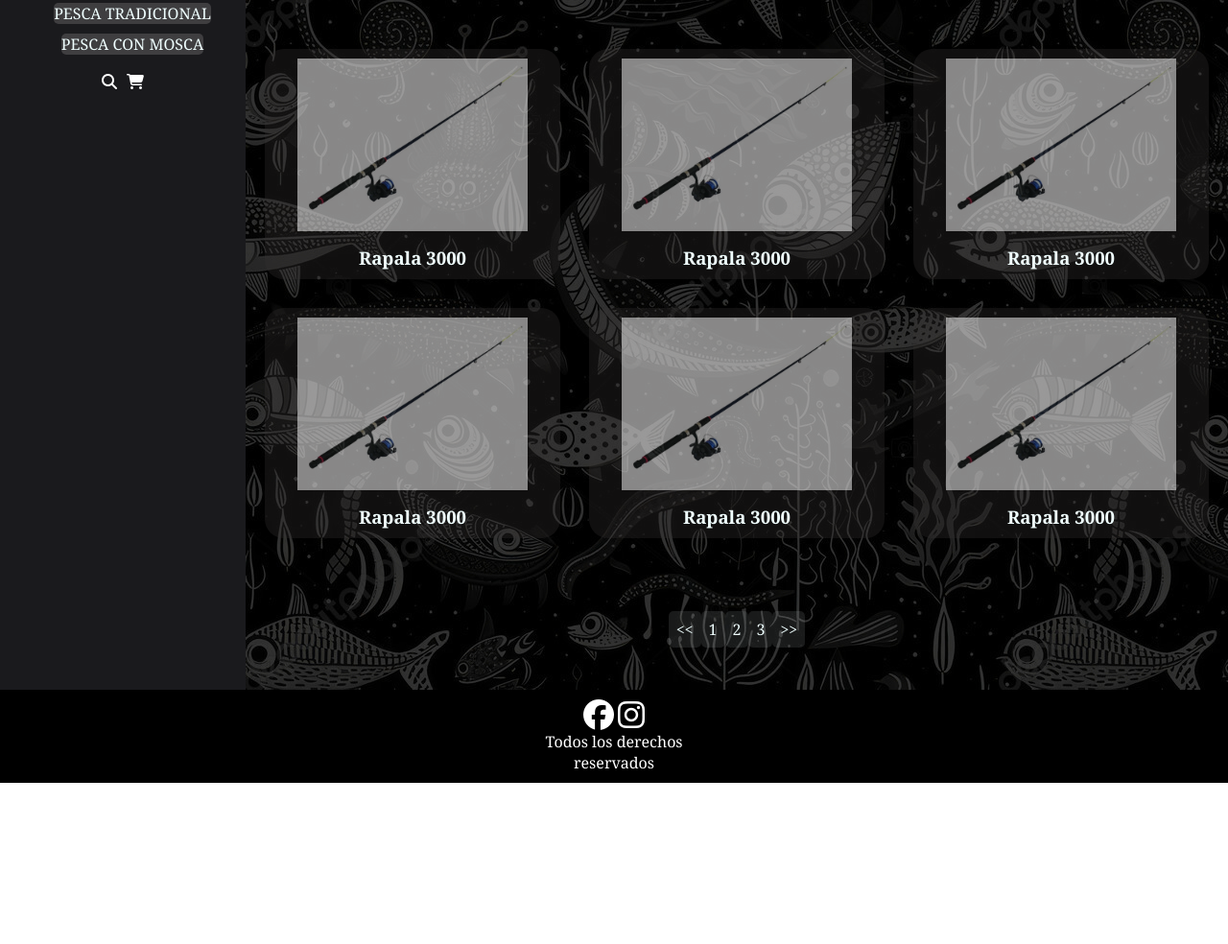
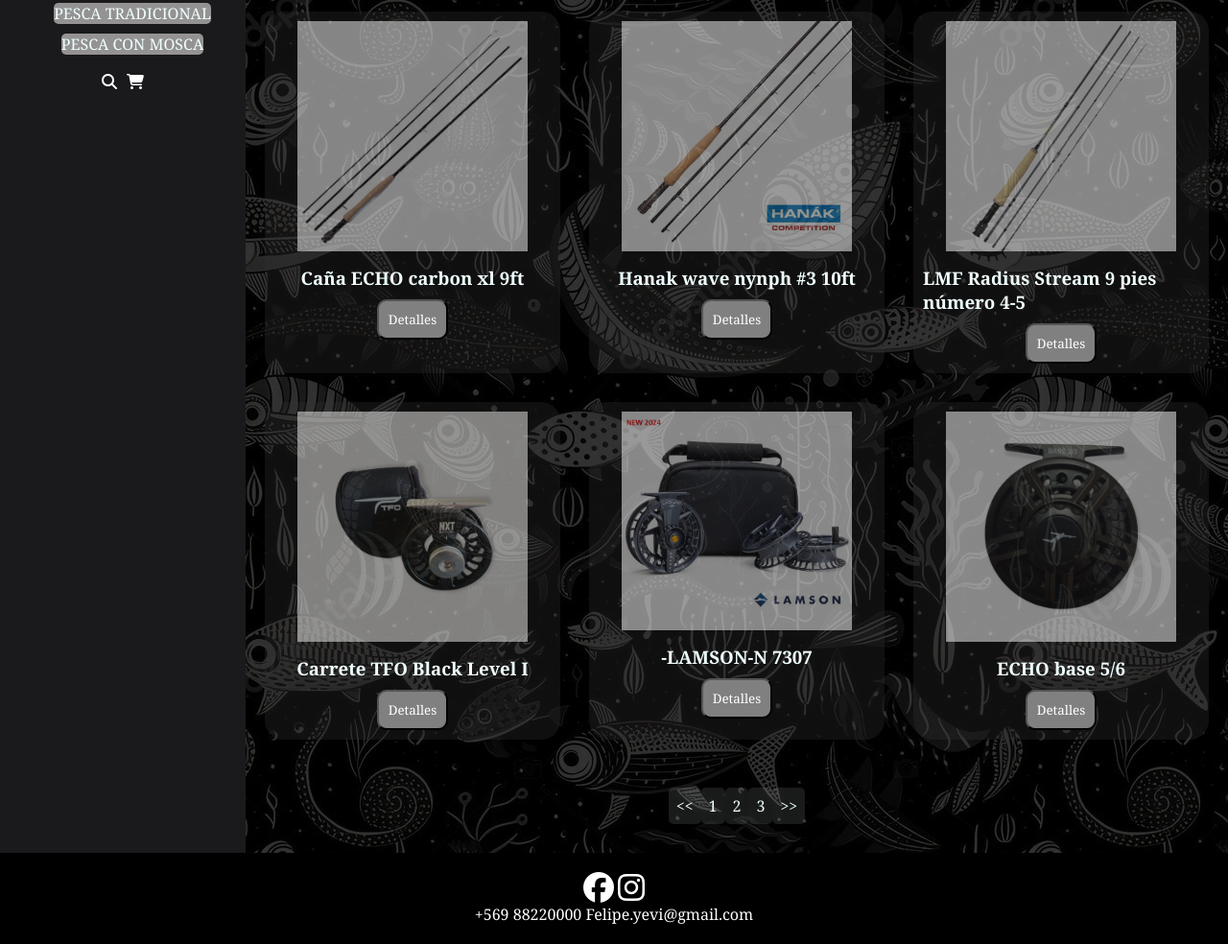
Before and after one commit to FelipeYevi/Prueba_modulo_CSS_Avanzado, a plain HTML site: page fly.html in a window 1280 px wide. Shown: the part 283-1267 px from the top of the page at 96% size. Before the commit the page ends 1099 px from the top, so only its background shows below. Drawn offline with Linux system fonts and the light colour scheme.

Commit message:
termino de proyecto

```diff
--- a/assets/css/fly.css
+++ b/assets/css/fly.css
@@ -50,11 +50,35 @@
 .logo-mobile {
   display: flex;
 }
+.logo-mobile {
+  display: flex;
+  flex-direction: column;
+  align-items: center;
+  animation: rotate 3s infinite;
+}
+@-webkit-keyframes rotate {
+  0% {
+    -webkit-transform: rotateY(0);
+    transform: rotateY(0);
+  }
+  100% {
+    -webkit-transform: rotateY(360deg);
+    transform: rotateY(360deg);
+  }
+}
+@keyframes rotate {
+  0% {
+    -webkit-transform: rotateY(0);
+    transform: rotateY(0);
+  }
+  100% {
+    -webkit-transform: rotateY(360deg);
+    transform: rotateY(360deg);
+  }
+}
 .logo-desktop {
   display: none;
 }
-
-
 
 .navbar ul {
   display: flex;
@@ -69,7 +93,7 @@
 
 .submenu a,
 .menu a {
-text-decoration: none;
+  text-decoration: none;
   color: azure;
   display: block;
   margin-left: 20px;
@@ -79,9 +103,8 @@
 }
 
 .menu a:active {
-background-color: ;
   color: white;
-  background-color: rgba(236, 229, 229, 0.2)
+  background-color: rgba(236, 229, 229, 0.2);
 }
 
 /*INICIO FILTROS*/
@@ -96,7 +119,7 @@
   background-color: #d8dde4;
   gap: 10px;
   color: azure;
-  background-color:#1a1a1d ;
+  background-color: #1a1a1d;
 }
 .select {
   display: flex;
@@ -116,7 +139,6 @@
   display: grid;
   align-items: center;
 }
-
 
 .items {
   display: flex;
@@ -149,11 +171,11 @@
   padding: 30px;
 }
 .paginado a {
-text-decoration: none;
+  text-decoration: none;
   padding: 8px;
-color: azure;
-background-color:rgb(240, 255, 255,0.1) ;
-border-radius: 5px;
+  color: azure;
+  background-color: rgb(240, 255, 255, 0.1);
+  border-radius: 5px;
 }
 
 /*INICIO FOOTER*/
@@ -217,7 +239,7 @@
     color: azure;
     display: block;
     margin-left: 20px;
-    background-color: rgba(148, 146, 146,);
+    background-color: rgba(148, 146, 146);
     border-radius: 5px;
     transition: color 0.2s ease-out;
   }
@@ -232,7 +254,7 @@
 
     align-items: center;
 
-    animation: rotate 3s 10;
+    animation: rotate 3s infinite;
   }
   @-webkit-keyframes rotate {
     0% {
@@ -258,7 +280,7 @@
   .logo-mobile {
     display: none;
   }
-  .logos-nav i{
+  .logos-nav i {
     display: flex;
   }
 
@@ -267,7 +289,6 @@
     color: white;
     padding: 10px;
     top: 0;
-    background-color: ;
   }
   .select {
     display: flex;
@@ -312,10 +333,18 @@
   opacity: 1;
 }
 
+
 .item button {
-  display: none;
+  border-radius: 10px;
+  background-color: grey;
+  cursor: pointer;
+  transition: transform 0.1s ease, background-color 0.1s ease;
+}
+.item button:active {
+  transform: scale(0.95);
+  background-color: #809cb9;
 }
 
-.footer p {
-  text-align: center;
+.footer {
+  padding: 20px;
 }
--- a/assets/css/spinning.css
+++ b/assets/css/spinning.css
@@ -50,10 +50,33 @@
 .logo-mobile {
   display: flex;
 }
+.logo-mobile {
+  display: flex;
+  flex-direction: column;
+  align-items: center;
+  animation: rotate 3s infinite;
+}
+@-webkit-keyframes rotate {
+  0% {
+    -webkit-transform: rotateY(0);
+    transform: rotateY(0);
+  }
+  100% {
+    -webkit-transform: rotateY(360deg);
+    transform: rotateY(360deg);
+  }
+}
+@keyframes rotate {
+  0% {
+    -webkit-transform: rotateY(0);
+    transform: rotateY(0);
+  }
+  100% {
+    -webkit-transform: rotateY(360deg);
+    transform: rotateY(360deg);
+  }
+}
 .logo-desktop {
-  display: none;
-}
-.logos-nav-dskp{
   display: none;
 }
 
@@ -80,9 +103,8 @@
 }
 
 .menu a:active {
-background-color: ;
   color: white;
-  background-color: rgba(236, 229, 229, 0.2)
+  background-color: rgba(236, 229, 229, 0.2);
 }
 
 /*INICIO FILTROS*/
@@ -97,7 +119,7 @@
   background-color: #d8dde4;
   gap: 10px;
   color: azure;
-  background-color:#1a1a1d ;
+  background-color: #1a1a1d;
 }
 .select {
   display: flex;
@@ -117,7 +139,6 @@
   display: grid;
   align-items: center;
 }
-
 
 .items {
   display: flex;
@@ -153,10 +174,9 @@
   text-decoration: none;
   padding: 8px;
   color: azure;
-    background-color:rgb(240, 255, 255,0.1) ;
+  background-color: rgb(240, 255, 255, 0.1);
   border-radius: 5px;
 }
-
 
 /*INICIO FOOTER*/
 
@@ -219,7 +239,7 @@
     color: azure;
     display: block;
     margin-left: 20px;
-    background-color: rgba(148, 146, 146, 0.301);
+    background-color: rgba(148, 146, 146);
     border-radius: 5px;
     transition: color 0.2s ease-out;
   }
@@ -231,11 +251,10 @@
 
   .logo-desktop {
     display: flex;
-    flex-direction: column;
 
+    align-items: center;
 
-
-    animation: rotate 3s 10;
+    animation: rotate 3s infinite;
   }
   @-webkit-keyframes rotate {
     0% {
@@ -261,17 +280,15 @@
   .logo-mobile {
     display: none;
   }
-  .logos-nav i{
+  .logos-nav i {
     display: flex;
   }
-
 
   .filtros {
     background-color: #1a1a1d;
     color: white;
     padding: 10px;
     top: 0;
-    background-color: ;
   }
   .select {
     display: flex;
@@ -316,10 +333,17 @@
   opacity: 1;
 }
 
+
 .item button {
-  display: none;
+  border-radius: 10px;
+  background-color: grey;
+  cursor: pointer;
+  transition: transform 0.1s ease, background-color 0.1s ease;
 }
-
-.footer p {
-  text-align: center;
+.item button:active {
+  transform: scale(0.95);
+  background-color: #809cb9;
 }
+.footer {
+  padding: 20px;
+}
--- a/assets/css/style.css
+++ b/assets/css/style.css
@@ -41,8 +41,6 @@
   align-items: center;
 }
 .logos-nav {
-
-
   display: flex;
   gap: 10px;
 }
@@ -55,8 +53,32 @@
 .logo-desktop {
   display: none;
 }
-.logos-nav-dskp{
-  display: none;
+
+.logo-mobile {
+  display: flex;
+  flex-direction: column;
+  align-items: center;
+  animation: rotate 3s infinite;
+}
+@-webkit-keyframes rotate {
+  0% {
+    -webkit-transform: rotateY(0);
+    transform: rotateY(0);
+  }
+  100% {
+    -webkit-transform: rotateY(360deg);
+    transform: rotateY(360deg);
+  }
+}
+@keyframes rotate {
+  0% {
+    -webkit-transform: rotateY(0);
+    transform: rotateY(0);
+  }
+  100% {
+    -webkit-transform: rotateY(360deg);
+    transform: rotateY(360deg);
+  }
 }
 
 .navbar ul {
@@ -82,9 +104,8 @@
 }
 
 .menu a:active {
-background-color: ;
   color: white;
-  background-color: rgba(236, 229, 229, 0.2)
+  background-color: rgba(236, 229, 229, 0.2);
 }
 /*INICIO FILTROS*/
 
@@ -119,6 +140,14 @@
   50% {
     transform: scale(1.1);
   }
+}
+.item {
+  overflow: hidden;
+  background-color: rgba(54, 51, 51, 0.301);
+  border-radius: 20px;
+}
+.item:hover {
+  transform: scale(1.1, 1.1);
 }
 
 .items {
@@ -195,7 +224,7 @@
   .menu a {
     color: azure;
     margin-left: 20px;
-    background-color: rgba(148, 146, 146, 0.301);
+    background-color: rgba(148, 146, 146);
     border-radius: 5px;
     transition: color 0.2s ease-out;
   }
@@ -205,14 +234,14 @@
     color: white;
   }
 
-.logos-nav{
-  display: flex;
-}
+  .logos-nav {
+    display: flex;
+  }
   .logo-desktop {
     display: flex;
     flex-direction: column;
     align-items: center;
-    animation: rotate 3s 10;
+    animation: rotate 3s infinite;
   }
   @-webkit-keyframes rotate {
     0% {
@@ -269,14 +298,14 @@
     border-radius: 10px;
     background-color: grey;
     cursor: pointer;
-    transition: transform 0.2s ease, background-color 0.3s ease;
+    transition: transform 0.1s ease, background-color 0.1s ease;
   }
   .item button:active {
     transform: scale(0.95);
-    background-color: #0056b3;
+    background-color: #809cb9;
   }
 
-  .footer p {
-    text-align: center;
+  .footer {
+    padding: 20px;
   }
 }
--- a/fly.html
+++ b/fly.html
@@ -61,49 +61,49 @@
         <div class="items">
           <div class="item">
             <div>
-              <img src="./assets/img/s-l1200.jpg" alt="" />
+              <img src="./assets/img/Caña ECHO Carbon XL 9ft 5wt.jpg" alt="" />
             </div>
-            <h3>Rapala 3000</h3>
+            <h3>Caña ECHO carbon xl 9ft</h3>
             <button>Detalles</button>
           </div>
 
           <div class="item">
             <div>
-              <img src="./assets/img/s-l1200.jpg" alt="" />
+              <img src="./assets/img/hanak wave nynph 3 10ft.jpg" alt="" />
             </div>
-            <h3>Rapala 3000</h3>
+            <h3>Hanak wave nynph #3 10ft</h3>
             <button>Detalles</button>
           </div>
 
           <div class="item">
             <div>
-              <img src="./assets/img/s-l1200.jpg" alt="" />
+              <img src="./assets/img/cana-lmf-radius-stream-9-pies-numero-4-5.jpg" alt="" />
             </div>
-            <h3>Rapala 3000</h3>
+            <h3>LMF Radius Stream 9 pies número 4-5</h3>
             <button>Detalles</button>
           </div>
 
           <div class="item">
             <div>
-              <img src="./assets/img/s-l1200.jpg" alt="" />
+              <img src="./assets/img/Carrete TFO Black Level I.jpg" alt="" />
             </div>
-            <h3>Rapala 3000</h3>
+            <h3>Carrete TFO Black Level I</h3>
             <button>Detalles</button>
           </div>
 
           <div class="item">
             <div>
-              <img src="./assets/img/s-l1200.jpg" alt="" />
+              <img src="./assets/img/7307-2-LAMSON-N.jpg" alt="" />
             </div>
-            <h3>Rapala 3000</h3>
+            <h3>-LAMSON-N 7307</h3>
             <button>Detalles</button>
           </div>
 
           <div class="item">
             <div>
-              <img src="./assets/img/s-l1200.jpg" alt="" />
+              <img src="./assets/img/Carretes ECHO Base.jpg" alt="" />
             </div>
-            <h3>Rapala 3000</h3>
+            <h3>ECHO base 5/6</h3>
             <button>Detalles</button>
           </div>
 
@@ -125,10 +125,12 @@
           <i class="fa-brands fa-facebook fa-2x"></i>
           <i class="fa-brands fa-instagram fa-2x"></i>
         </div>
-        <p>
-          Todos los derechos <br />
-          reservados
+
+          <p>
+       +569 88220000
+         Felipe.yevi@gmail.com
         </p>
+
       </footer>
     </div>
   </body>
```
Also changed, not shown: index.html (+3 -2 lines), spinning.html (+15 -15 lines), assets/img/7307-2-LAMSON-N.jpg (added), assets/img/Can_a-Sportex-Phenomen-Pm2702-.jpeg (added), assets/img/Carrete TFO Black Level I.jpg (added), assets/img/Carretes ECHO Base.jpg (added), assets/img/Caña ECHO Carbon XL 9ft 5wt.jpg (added), assets/img/Pioner Sirius XD 1000.png (added), assets/img/Shimano FX 4000FC.jpg (added), assets/img/cana-de-spinning-mgx-lomas-gt-922-500x417.jpg (added), assets/img/cana-lmf-radius-stream-9-pies-numero-4-5.jpg (added), assets/img/hanak wave nynph 3 10ft.jpg (added), assets/img/img-header.jpg (deleted), assets/img/logo-fly.png (deleted), 2 more files. Lines whose indentation alone changed are shown as unchanged.
